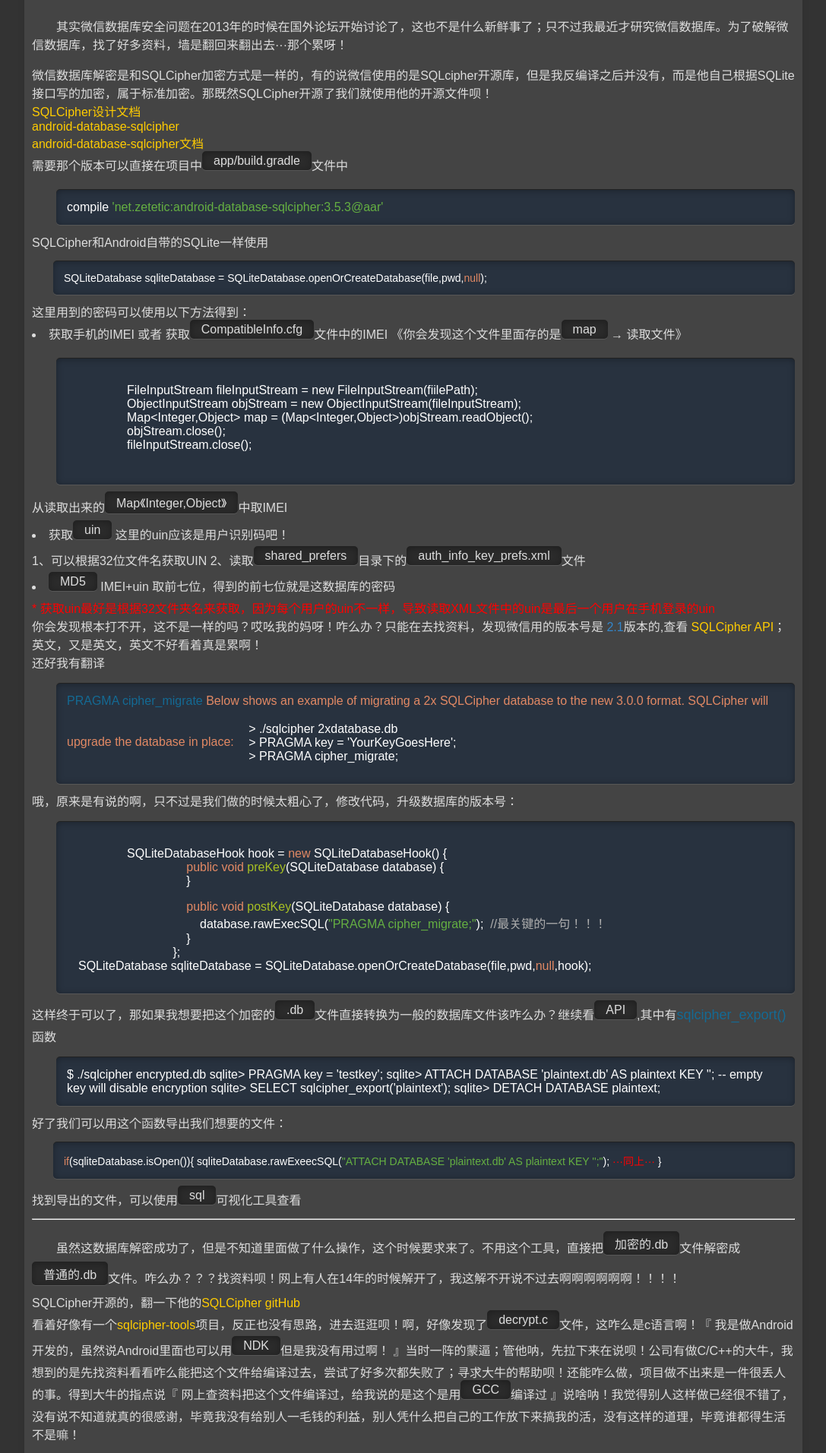
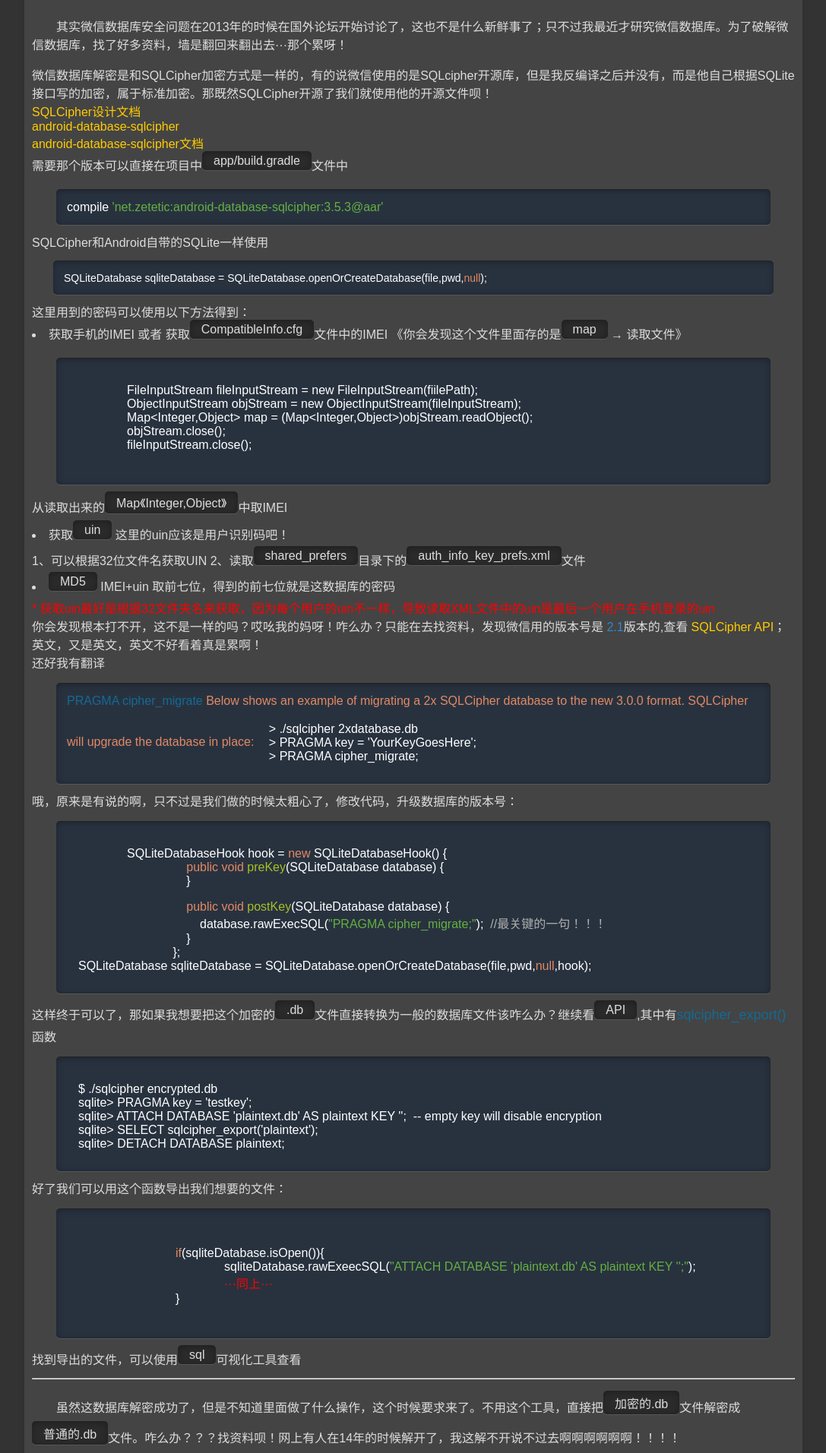
Before and after one commit to xiaoxiaoying/xiaoxiaoying.github.com, a Jekyll site: the page built from _posts/2016-08-02-decypt_wechat_database.md, in a window 1280 px wide. Shown: the part 381-2294 px from the top of the page at 76% size, without its empty margins (96-1183 px from the left). Built offline with Jekyll 4.4.1, drawn with Linux system fonts in a browser that asks for light colours; some web fonts are replaced.

Commit message:
change style android item style

```diff
--- a/_layouts/default.html
+++ b/_layouts/default.html
@@ -33,7 +33,7 @@
         {% for value in site.posts %}
         <div>
 
-        <a target="_blank"  href="{{ value.url }}" >
+        <a target="_blank"  href="{{ value.url }}" style="padding: 5px 0 5px 0" >
             <span>{{value.title}}</span>
             <span style="float: right;">{{value.date | date:'%Y/%m/%d'}}</span>
         </a>
--- a/_posts/2016-08-02-decypt_wechat_database.md
+++ b/_posts/2016-08-02-decypt_wechat_database.md
@@ -72,19 +72,22 @@
                             };
 SQLiteDatabase sqliteDatabase = SQLiteDatabase.openOrCreateDatabase(file,pwd,<span style="color:#E28964">null</span>,hook);</code></pre>
 		这样终于可以了，那如果我想要把这个加密的<code>.db</code>文件直接转换为一般的数据库文件该咋么办？继续看<code>API</code>,其中有<span style="font-size:18px;color:#146A94">sqlcipher_export()</span>函数
-		<pre >
+		<pre ><code>
 $ ./sqlcipher encrypted.db
 sqlite> PRAGMA key = 'testkey';
 sqlite> ATTACH DATABASE 'plaintext.db' AS plaintext KEY '';  -- empty key will disable encryption
 sqlite> SELECT sqlcipher_export('plaintext');
 sqlite> DETACH DATABASE plaintext;
+</code>
 		</pre>
 		好了我们可以用这个函数导出我们想要的文件：
-		<pre style="background-color: #28323f;display: block;color: white;padding: 14px;font-size:14px;">
+		<pre  ><code>
+
 		<span style="color:#E28964">if</span>(sqliteDatabase.isOpen()){
 			sqliteDatabase.rawExeecSQL(<span style="color:#65B042" >"ATTACH DATABASE 'plaintext.db' AS plaintext KEY '';"</span>);
 			<span style="color:red">···同上···</span>
 		}
+		</code>
 		</pre>
 	</span>
 	找到导出的文件，可以使用<code>sql</code>可视化工具查看
--- a/assets/css/style.css
+++ b/assets/css/style.css
@@ -294,6 +294,7 @@
     padding: 14px;
     font-size: 16px;
     margin-left: 2em;
+    margin-right: 2em;
 }
 
 li {
```
